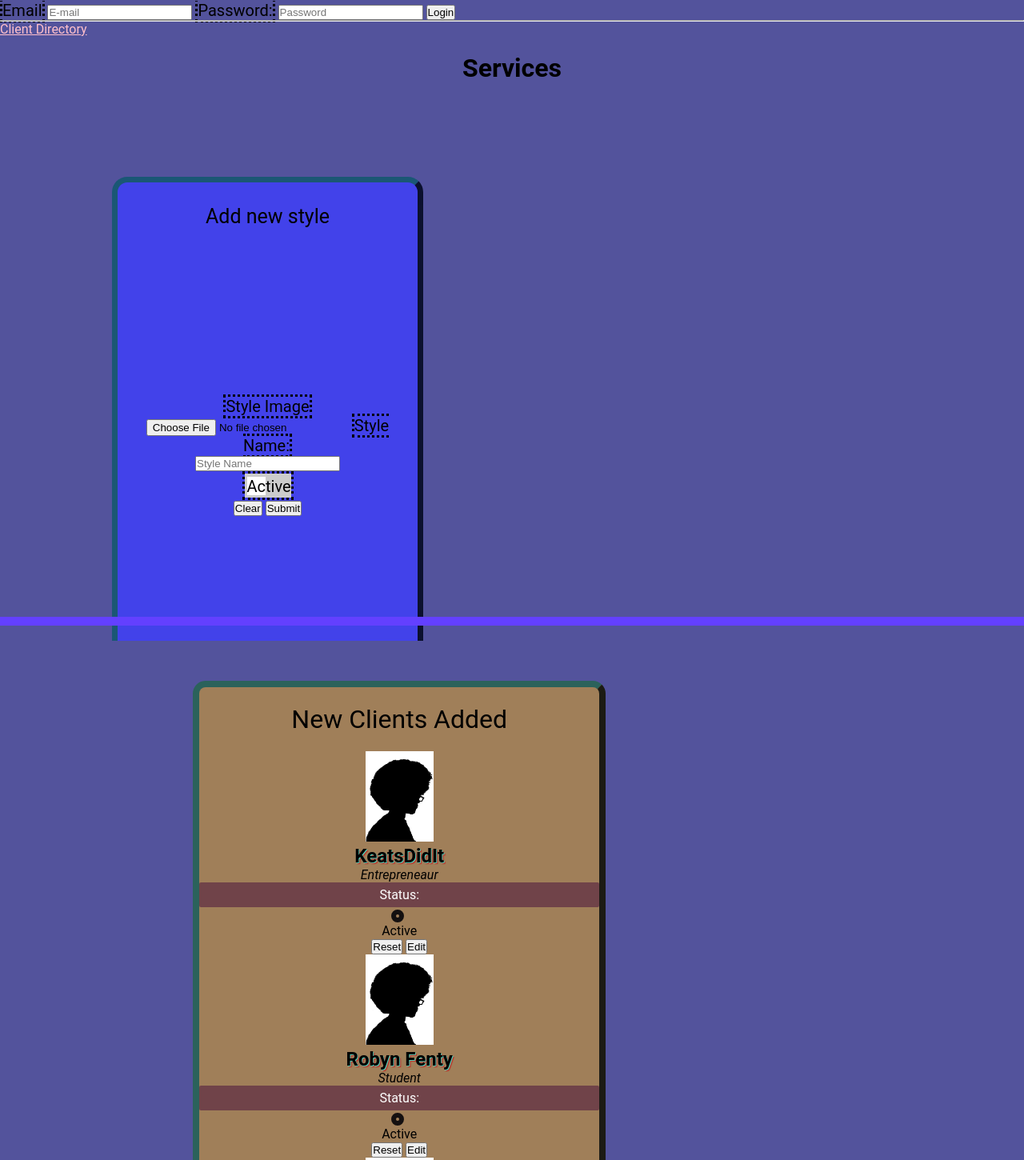
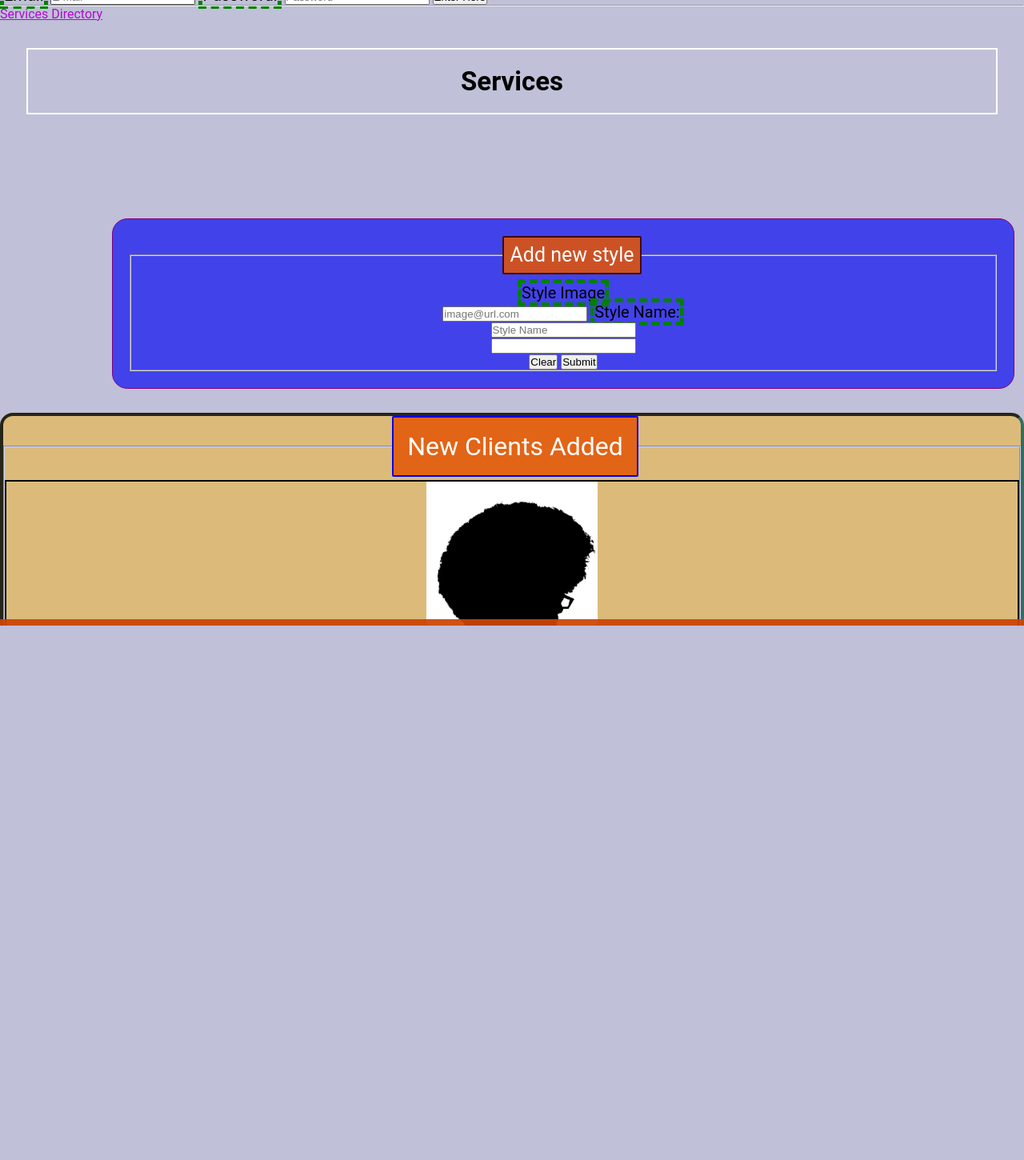
Before and after one commit to anickacodes/Website-Front-End, a website: page index.html in a window 1280 px wide. Shown: the part 18-1468 px from the top of the page at 80% size. After the commit the page ends 800 px from the top, so only its background shows below. Drawn offline with Linux system fonts and the light colour scheme; no server answers.

Commit message:
updated login, new-client, styling, titles

```diff
--- a/index.html
+++ b/index.html
@@ -13,14 +13,9 @@
     <title>CLN Stylez CMD </title>
 </head>
 
-<body link="pink" alink="aqua" vlink="coral">
-
-    <nav><a href="./payments/pay.html">Pay Here</a> </nav>
-
+<body link="burgandy" alink="aqua" vlink="blue">
 
     <div class="whole-page">
-
-
 
         <div class="login-container">
 
@@ -29,54 +24,69 @@
                 <input id="e-mail" type="text" placeholder="E-mail" name="e-mail" required>
                 <label for="password">Password:</label>
                 <input id="password" type="password" placeholder="Password" name="password" required>
-                <button type="submit">Login</button>
+                <button type="submit">Enter Here</button>
             </form>
-        </div><hr>
-        <nav><a id="directory" href="./directory/directory.html">Client Directory</a></nav>
+        </div>
+        <hr>
+        <nav><a id="directory" href="./directory/directory.html">Services Directory</a></nav>
         <div>
             <h1>Services</h1>
 
         </div>
-        <section id="landing-page">
+        <!-- <section id="landing-page"> -->
 
-            <div class="new-clients-container">
-                <p id="new-1">Add new style</p>
+        <div class="new-clients-container" style="border: 1px solid purple;">
+            <fieldset>
+                <legend id="new-1">Add new style</legend>
 
                 <form class="create-style" name="create-client-card" id="formSubmission">
                     <label id="new-2">Style Image</label><br />
-                    <input name="styleImage" type="file" accept="image/*">
+                    <input id="styleImage" name="styleImage" type="url" placeholder="image@url.com" value />
 
 
-                        <label class="style-name">Style Name:</label><br />
+                    <label class="style-name" for="name">Style Name:</label><br />
                     <input id="name" type="text" placeholder="Style Name" required><br />
 
-
-                        <!-- Rectangular switch -->
-                        <label class="switch">
-                            <input type="checkbox">
-                            <span class="slider"></span>
-                        </label>
-                        <br />
+                    <div>
+                        <input list="service-list" type="text">
+                        <datalist id="service-list">
+                            <option value="Box-Braids">
+                            <option value="Crochet-Braids">
+                            <option value="Knotless-Braids">
+                            <option value="Starter-Locs">
+                            <option value="Retwist/Retighten">
+                            <option value="Deep-Conditioning">
+                            <option value="Color-Lighten">
+                            <option value="Color-Darken">
+                            <option value="Kid's-Braids">
+                        </datalist>
+                    </div>
 
                     <button id="create" type="button">Clear</button>
                     <input id="submit" type="submit" />
+
+                </form>
+            </fieldset>
         </div>
-                </form>
-            </div>
+
+        <!-- </section> -->
+
 
         <div class="clients-container">
             <div class="all-new-clients">
-                    <p id="added">New Clients Added</p>
+
                 <div class="client">
                     <div class="client-info">
+                        <fieldset>
+                            <legend id="added">New Clients Added</legend>
+
+                            <form id="#client-form" name="" style="border: 2px solid black;">
                                 <img src="./assets/new_default.jpeg" width="17%" />
                                 <h2>KeatsDidIt</h2>
+                                <p><em>Entrepreneaur</em></p>
 
-                            <p><em>Entrepreneaur</em></p>
-                            <form id="#client-form" name="">
-                                <!-- <fieldset> -->
                                 <legend>Status:</legend>
-                                <div>
+                                <div style="border: 3px solid white">
                                     <input type="radio" class="contactChoice1" name="contact" value="email" checked />
                                     <p>Active</p>
                                     <input type="reset" />
@@ -84,15 +94,16 @@
                                 </div>
 
                             </form>
+                        </fieldset>
                     </div>
 
-                        <div class="client-info">
+                <!-- <div class="client-info">
                     <img src="./assets/new_default.jpeg" width="17%" />
                     <h2>Robyn Fenty</h2>
                     <p><em>Student</em></p>
                     <form id="" name="">
                         <div class="choice-options">
-                                    <!-- <fieldset> -->
+
                             <legend>Status:</legend>
                             <input type="radio" class="contactChoice1" name="contact" value="email" checked />
                             <p>Active</p>
@@ -109,11 +120,10 @@
                     <p><em>Teacher</em></p>
                     <form>
                         <div class="choice-options">
-                                    <!-- <fieldset> -->
+
                             <legend>Status:</legend>
                             <div>
-                                        <input type="radio" class="contactChoice1" name="contact" value="email"
-                                            checked />
+                                <input type="radio" class="contactChoice1" name="contact" value="email" checked />
                                 <p>Active</p>
                                 <input type="reset">
                                 <button class="edit-button">Edit</button>
@@ -121,11 +131,10 @@
 
                         </div>
                     </form>
+                </div> -->
             </div>
         </div>
-                </div>
-            </div>
-        </section>
+
     </div>
     <footer class="footer">
         <!-- Footer content -->
--- a/main.js
+++ b/main.js
@@ -5,7 +5,7 @@ document.addEventListener("DOMContentLoaded", (event) => {
   const occupationInput = document.getElementById("occupation");
   const nameInput = document.getElementById("name");
   const switchInput = document.querySelector(".switch input");
-  const formSubmission = document.querySelector(".create-client");
+  const formSubmission = document.querySelector(".create-style");
   const clearBtn = document.getElementById("create");
   const imageSelector = document.querySelector(".dropdown");
 
@@ -26,7 +26,10 @@ document.addEventListener("DOMContentLoaded", (event) => {
     divForNewUserCard.classList.add("client-info");
     //2nd
     const imgForNewUserCard = document.createElement("img");
-    imgForNewUserCard.src = "./assets/new_default.jpeg";
+
+    //if it's not inputwhat is it?
+    imgForNewUserCard.src = input.img.type.value || "assets/cnl.jpeg";
+
     imgForNewUserCard.setAttribute("width", "17%");
     divForNewUserCard.append(imgForNewUserCard);
     //3rd
@@ -34,9 +37,9 @@ document.addEventListener("DOMContentLoaded", (event) => {
     h2forNewUserName.innerText = event.target.name.value;
     divForNewUserCard.append(h2forNewUserName);
     //4th
-    const pTagForNewUserBeforeImg = document.createElement("p");
-    pTagForNewUserBeforeImg.innerText = event.target.occupation.value;
-    divForNewUserCard.append(pTagForNewUserBeforeImg);
+    // const pTagForNewUserBeforeImg = document.createElement("p");
+    // pTagForNewUserBeforeImg.innerText = event.target.occupation.value;
+    // divForNewUserCard.append(pTagForNewUserBeforeImg);
     //5th
     const formForNewUserCard = document.createElement("form");
     const legendForNewUserCard = document.createElement("legend");
@@ -61,7 +64,7 @@ document.addEventListener("DOMContentLoaded", (event) => {
     divForNewUserRadioBtn.append(ptagforradiobtnfornewuser);
     //8th
     const resetBtnForNewUserCard = document.createElement("button");
-    resetBtnForNewUserCard.innerText = "Remove Client";
+    resetBtnForNewUserCard.innerText = "Remove Style";
     // resetBtnForNewUserCard.addEventListener("click", (event) => {
     //   event.preventDefault();
     //   const confirmDelete = confirm(
@@ -91,8 +94,8 @@ document.addEventListener("DOMContentLoaded", (event) => {
   function clearInputs() {
     switchInput.checked = false;
     nameInput.value = "";
-    occupationInput.value = "";
-    imageSelector.value = "default";
+    // occupationInput.value = "";
+    // imageSelector.value = "default";
   }
   const allNewClientSection = document.querySelector(".client");
 
@@ -102,7 +105,7 @@ document.addEventListener("DOMContentLoaded", (event) => {
 
     if (
       targetElement.tagName === "BUTTON" &&
-      targetElement.innerText === "Remove Client"
+      targetElement.innerText === "Remove Style"
     ) {
       // Find closest client profile card to button
       const clientCard = targetElement.closest(".client-info");
@@ -151,7 +154,7 @@ document.addEventListener("DOMContentLoaded", (event) => {
     "input[type='reset']"
   );
   resetButtons.forEach((button) => {
-    button.value = "Remove Client";
+    button.value = "Remove Style";
     button.addEventListener("click", (event) => {
       const confirmDelete = confirm(
         "Are you sure you want to delete this client profile?"
@@ -172,14 +175,14 @@ function editClientHandler(event) {
   const clientOccupation = clientInfo.querySelector(".client-occupation");
 }
 
-const url = 'https://bitcoin-qr-generator.p.rapidapi.com/?address=1BtS4rSSi12RZcNY79q7hWEUSw2L5Ach5G&amount=0.0001';
-const options = {
-	method: 'GET',
-	headers: {
-		'X-RapidAPI-Key': 'b89fb8faa9msh40a677f6078ef48p1f0f40jsnb7ca42e40fb0',
-		'X-RapidAPI-Host': 'bitcoin-qr-generator.p.rapidapi.com'
-	}
-};
+// const url = 'https://bitcoin-qr-generator.p.rapidapi.com/?address=1BtS4rSSi12RZcNY79q7hWEUSw2L5Ach5G&amount=0.0001';
+// const options = {
+// 	method: 'GET',
+// 	headers: {
+// 		'X-RapidAPI-Key': 'b89fb8faa9msh40a677f6078ef48p1f0f40jsnb7ca42e40fb0',
+// 		'X-RapidAPI-Host': 'bitcoin-qr-generator.p.rapidapi.com'
+// 	}
+// };
 
-fetch(url, options).then((response)=> response.json())
-.then((joy) => console.log(joy))
+// fetch(url, options).then((response)=> response.json())
+// .then((joy) => console.log(joy))
--- a/style.css
+++ b/style.css
@@ -4,6 +4,12 @@
 
 }
 
+
+body {
+    background-color: rgba(187, 187, 213, 0.925);
+    font-family: 'Roboto', sans-serif;
+    /* height: 100% */
+}
 
 .whole-page {
     display: flex;
@@ -13,19 +19,14 @@
     min-height: calc(100% - 11px);
 }
 
-body {
-    background-color:rgba(23, 23, 121, 0.736);
-    font-family: 'Roboto', sans-serif;
-    height: 100%
-}
 
 .footer {
-    height: 11px;
+    height: 1%;
     position: fixed;
     bottom: 0;
     left: 0;
     width: 100%;
-    background-color: #6340ff;
+    background-color: #cd4404ed;
 
 }
 
@@ -35,22 +36,23 @@ body {
 }
 
 h1 {
-    font-size: 32px;
+    margin: 33px;
+    border: 2px solid white;
+    font-size: 33px;
     text-align: center;
     padding: 20px;
 }
 
 #new-1 {
-    margin: 7px;
-    padding: 0px;
+    margin: 11px;
     font-size: 25px;
 
-    border-color: #f5d8d8
+    border-color: #3e0a0a
 }
 
 label {
 
-    border-style: dotted;
+    border: 5px dashed green;
     font-size: 20px;
 }
 
@@ -59,36 +61,36 @@ label {
     text-align: center;
     margin:
         97px 12px 30px 140px;
-    width: 333px;
-    height: 600px;
+    /* width: 333px;
+    height: 600px; */
     padding: 21px;
     border: 7px outset rgba(19, 92, 92, 0.828);
     border-radius: 1.2em;
     background-color: #4242ea
 }
 
-.all-new-clients {
+/* .all-new-clients {
   margin: auto;
-}
+} */
 
 fieldset {
-    border-color: rgb(69, 69, 106);
-    width: auto;
-    height: auto;
+    border-color: rgb(212, 212, 235);
+    /* width: auto;
+    height: auto; */
 }
 
 .clients-container {
-    position: relative;
+    /* position: relative;
     top: 50px;
     right: 11%;
-    width: 500px;
+     */
+    /* width: auto;
     height: auto;
-    margin: auto;
+    margin: auto; */
     background-color: rgba(253, 180, 9, 0.455);
-    border: 8px outset rgba(19, 92, 92, 0.828);
+    border: 4px inset rgba(19, 92, 92, 0.828);
     border-radius: 1em;
     text-align: center;
-
 }
 
 h2 {
@@ -113,6 +115,7 @@ h2 {
 
 .slider {
     position: absolute;
+
     cursor: pointer;
     top: 0;
     left: 0;
@@ -125,15 +128,18 @@ h2 {
 
 .slider:before {
     position: absolute;
-    content: "Active";
-    height: 23px;
-    width: 23px;
+    content: "Not Offered";
+    height: fit-content;
+    width: fit-content;
     left: 3px;
     bottom: 3px;
     background-color: white;
-    -webkit-transition: .4s;
     transition: .4s;
 }
+
+/* .slider:after {
+    content: offered;
+} */
 
 input:checked+.slider {
 
@@ -185,10 +191,10 @@ input:checked+.slider:before {
 
 legend {
     color: white;
-    background-color: rgba(108, 62, 72, 0.913);
-    padding: 6px;
+    background-color: rgba(228, 86, 5, 0.857);
+    padding: 7.4px;
     border-radius: 2px;
-    border: 0;
+    border: 2.2px solid blue;
     font-size: 16px;
 }
 
```
Also changed, not shown: payments/pay.html (+3 -0 lines), 1 other file. Lines whose indentation alone changed are shown as unchanged.
